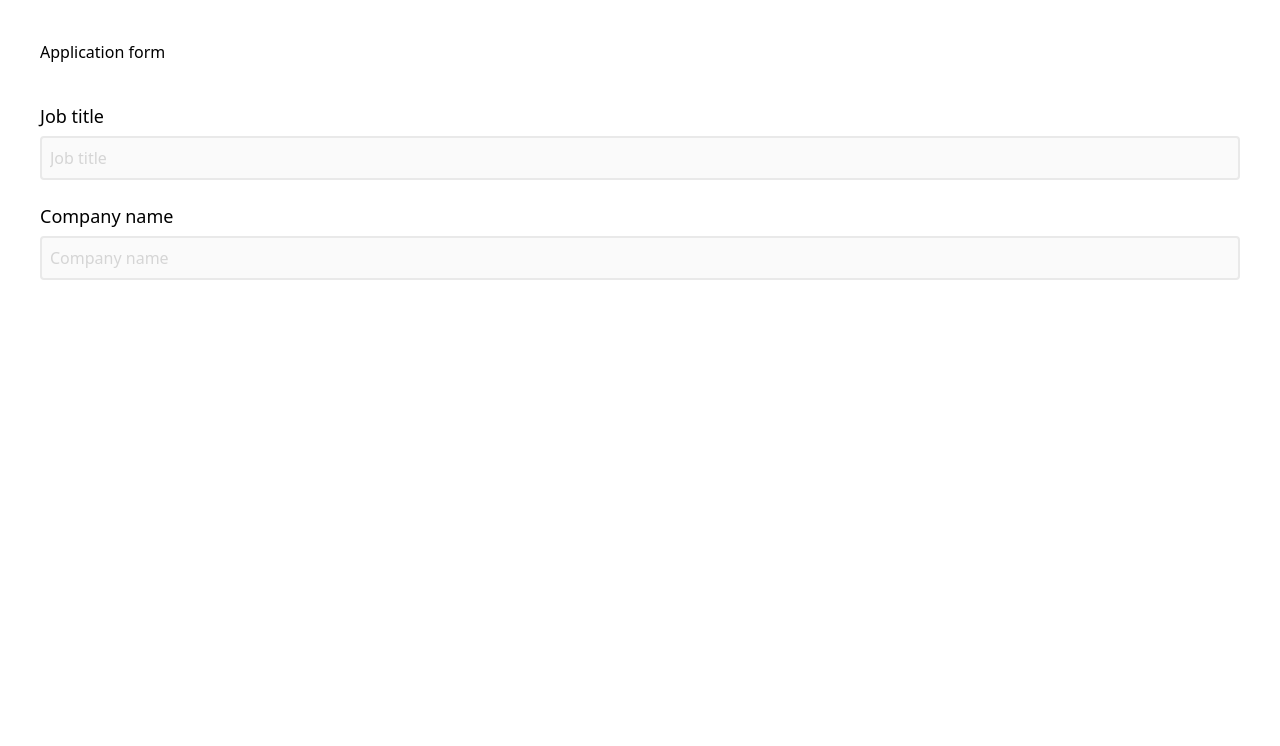
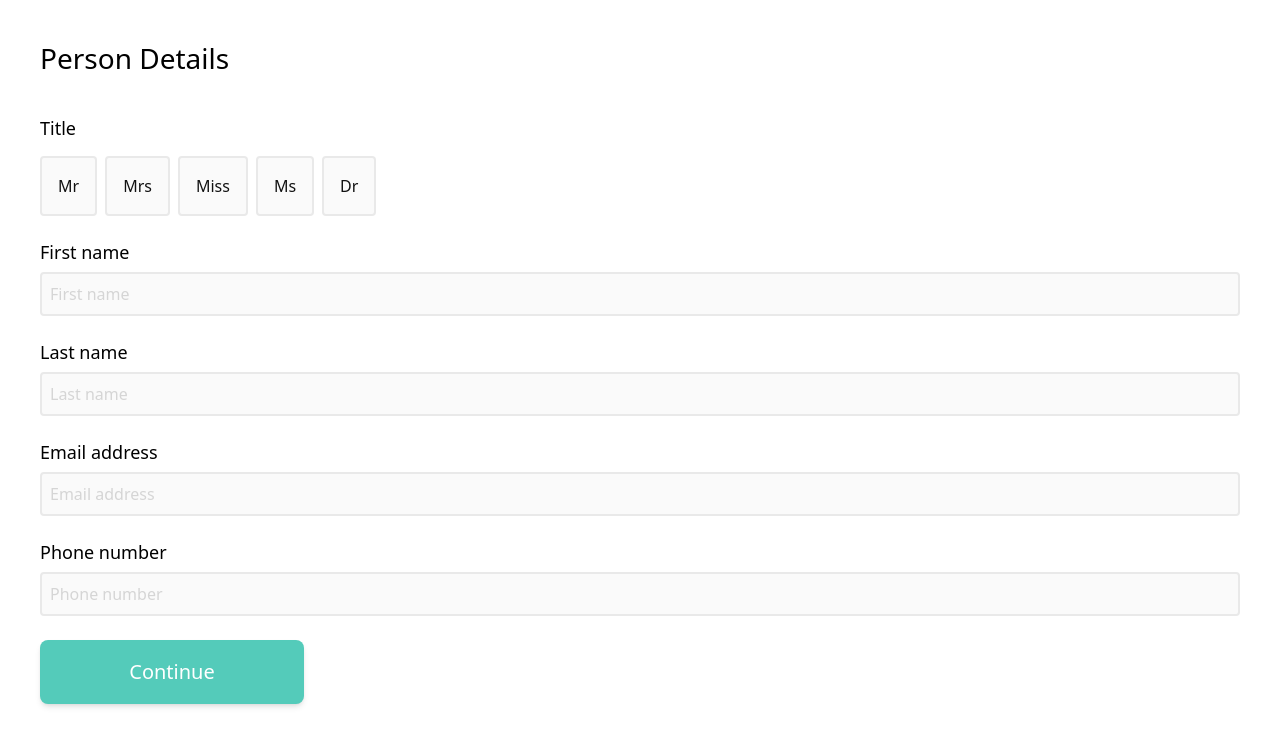
Before and after one commit to Kamal84/dynamic-form-vue3, a Vue app: page /apply in a window 1280 px wide. Shown: the top 746 px of the page. Built offline with nearby package versions, Linux system fonts and the light colour scheme.

Commit message:
add routes with baseForms components

```diff
--- a/package.json
+++ b/package.json
@@ -7,7 +7,8 @@
     "preview": "vite preview"
   },
   "dependencies": {
-    "vue": "^3.2.25"
+    "vue": "^3.2.25",
+    "vue-router": "^4.0.12"
   },
   "devDependencies": {
     "@types/node": "^17.0.10",
--- a/src/App.vue
+++ b/src/App.vue
@@ -1,12 +1,8 @@
-<script setup lang="ts">
-import BaseForm from '@/components/BaseForm.vue';
-import { formSchema } from '@/schema/formFields';
-</script>
+<script setup lang="ts"></script>
 
 <template>
   <div class="m-10">
-    <h1 class="mb-10">Application form</h1>
-    <BaseForm :obj="formSchema"></BaseForm>
+    <router-view />
   </div>
 </template>
 
--- /dev/null
+++ b/src/components/BaseButton.vue
@@ -0,0 +1,80 @@
+<script setup lang="ts">
+import { computed } from 'vue';
+
+const props = defineProps({
+  colour: {
+    type: String,
+    default: '',
+  },
+  width: {
+    type: String,
+    default: 'w-66',
+  },
+  btnContainer: {
+    type: Boolean,
+    default: false,
+  },
+  btnXPadding: {
+    type: String,
+    default: '20',
+  },
+});
+
+const backgroundColour = computed(() => {
+  return props.colour ? `btn-${props.colour}` : 'btn-default';
+});
+
+const buttonWidth = computed(() => props.width);
+
+const buttonContainer = computed(() => {
+  return {
+    'btn-container': props.btnContainer,
+  };
+});
+
+const btnXPadding = computed(() => {
+  return `px-${props.btnXPadding}`;
+});
+</script>
+
+<template>
+  <div :class="buttonContainer">
+    <button class="btn" :class="[backgroundColour, buttonWidth, btnXPadding]">
+      <slot />
+    </button>
+  </div>
+</template>
+
+<style lang="postcss" scoped>
+.btn-container {
+  @apply fixed bottom-0 w-full text-sm rounded-t-md bg-secondary-600 p-6 pb-10;
+}
+
+.btn {
+  @apply flex
+    justify-center
+    items-center
+    transition-colors
+    duration-300
+    ease-in-out
+    outline-none
+    h-14
+    text-white
+    text-lg
+    shadow-md
+    rounded-lg
+    py-8;
+
+  &-primary {
+    @apply bg-primary-400;
+  }
+
+  &-default {
+    @apply bg-secondary-600 border-2 border-primary-400 hover:bg-primary-400;
+  }
+
+  &-black {
+    @apply bg-black;
+  }
+}
+</style>
--- a/src/components/BaseForm.vue
+++ b/src/components/BaseForm.vue
@@ -10,6 +10,7 @@ export default defineComponent({
   },
   props: {
     obj: {
+      type: Object,
       required: true,
     },
   },
@@ -36,8 +37,7 @@ export default defineComponent({
 </script>
 
 <template>
-  <template v-for="(inputSchema, index) in obj" :key="index">
-    <div v-for="schema in inputSchema.workDetails" :key="schema.state">
+  <div v-for="schema in obj" :key="schema.state">
     <component
       :is="schema.inputType"
       :id="schema.state"
@@ -51,6 +51,3 @@ export default defineComponent({
     ></component>
   </div>
 </template>
-</template>
-
-<style></style>
--- a/src/main.ts
+++ b/src/main.ts
@@ -1,5 +1,7 @@
 import { createApp } from 'vue';
+import router from '@/router';
 import App from './App.vue';
 import './assets/css/index.css';
 
-createApp(App).mount('#app');
+const app = createApp(App).use(router);
+app.mount('#app');
--- /dev/null
+++ b/src/router/index.ts
@@ -0,0 +1,45 @@
+import { createRouter, createWebHistory, RouteRecordRaw } from 'vue-router';
+import Home from '@/views/Home.vue';
+import Apply from '@/views/apply/Apply.vue';
+
+const routes: Array<RouteRecordRaw> = [
+  {
+    path: '/',
+    name: 'Home',
+    component: Home,
+  },
+  {
+    path: '/apply',
+    name: 'Apply',
+    component: Apply,
+    children: [
+      {
+        path: '',
+        name: 'PersonDetails',
+        component: () => import('@/views/apply/PersonDetails.vue'),
+        meta: {
+          title: 'Tappily | Person Details',
+          summary: '',
+          pageHeading: 'Person Details',
+        },
+      },
+      {
+        path: 'work-details',
+        name: 'WorkDetails',
+        component: () => import('@/views/apply/WorkDetails.vue'),
+        meta: {
+          title: 'Tappily | Work Details',
+          summary: '',
+          pageHeading: 'Work details',
+        },
+      },
+    ],
+  },
+];
+
+const router = createRouter({
+  history: createWebHistory(),
+  routes,
+});
+
+export default router;
--- a/src/schema/formFields.ts
+++ b/src/schema/formFields.ts
@@ -38,8 +38,7 @@ import { FormSchema } from '../types/index';
 //   },
 // ];
 
-export const formSchema: Array<any> = [
-  {
+export const formSchema = {
   personDetails: [
     {
       label: 'Title',
@@ -77,8 +76,6 @@ export const formSchema: Array<any> = [
       placeholder: 'Phone number',
     },
   ],
-  },
-  {
   workDetails: [
     {
       label: 'Job title',
@@ -95,5 +92,4 @@ export const formSchema: Array<any> = [
       placeholder: 'Company name',
     },
   ],
-  },
-];
+};
--- /dev/null
+++ b/src/views/Home.vue
@@ -0,0 +1,8 @@
+<script setup lang="ts">
+import BaseButton from '@/components/BaseButton.vue';
+</script>
+<template>
+  <router-link to="/apply"
+    ><BaseButton colour="primary">Apply now</BaseButton></router-link
+  >
+</template>
--- /dev/null
+++ b/src/views/apply/Apply.vue
@@ -0,0 +1,11 @@
+<script setup lang="ts">
+import { computed } from 'vue';
+import { useRoute } from 'vue-router';
+
+const route = useRoute();
+const pageHeading = computed(() => route.meta.pageHeading);
+</script>
+<template>
+  <h2 class="mb-10 text-2xl">{{ pageHeading }}</h2>
+  <router-view></router-view>
+</template>
--- /dev/null
+++ b/src/views/apply/PersonDetails.vue
@@ -0,0 +1,12 @@
+<script setup lang="ts">
+import BaseForm from '@/components/BaseForm.vue';
+import BaseButton from '@/components/BaseButton.vue';
+
+import { formSchema } from '@/schema/formFields';
+</script>
+<template>
+  <BaseForm :obj="formSchema.personDetails" />
+  <router-link to="/apply/work-details"
+    ><BaseButton colour="primary">Continue</BaseButton></router-link
+  >
+</template>
--- /dev/null
+++ b/src/views/apply/WorkDetails.vue
@@ -0,0 +1,12 @@
+<script setup lang="ts">
+import BaseForm from '@/components/BaseForm.vue';
+// import BaseButton from '@/components/BaseButton.vue';
+
+import { formSchema } from '@/schema/formFields';
+</script>
+<template>
+  <BaseForm :obj="formSchema.workDetails" />
+  <!-- <router-link to="/apply/work-details"
+    ><BaseButton colour="primary">Continue</BaseButton></router-link
+  > -->
+</template>
```
Also changed, not shown: 1 other file (tests, documents, lock files or other folders). Lines whose indentation alone changed are shown as unchanged.
